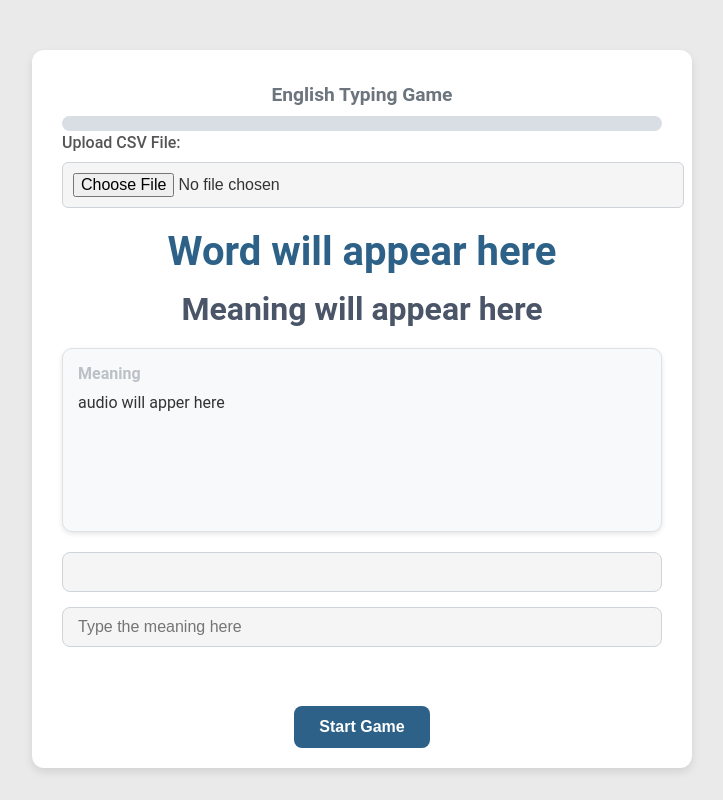
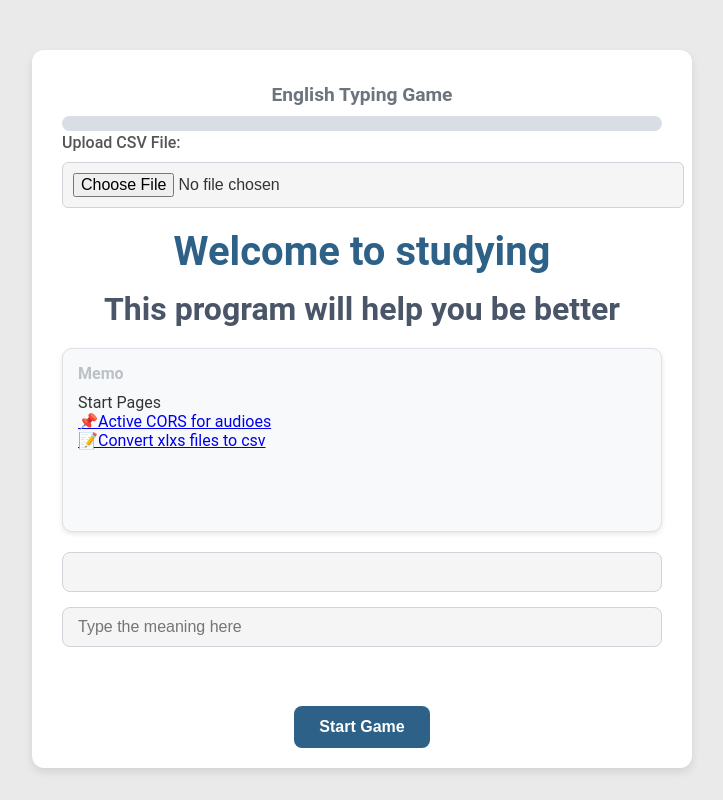
Before and after one commit to KaceTH/English-Study, a plain HTML site: page index.html in a window 1280 px wide. Shown: the whole page, without its empty margins (278-1001 px from the left). Drawn offline with Linux system fonts and the light colour scheme.

Commit message:
Update index.html

```diff
--- a/index.html
+++ b/index.html
@@ -19,16 +19,18 @@
         </div>
 
         <div class="game-display">
-            <div id="word" class="word-display">Word will appear here</div>
-            <div id="meaning" class="meaning-display">Meaning will appear here</div>
+            <div id="word" class="word-display">Welcome to studying</div>
+            <div id="meaning" class="meaning-display">This program will help you be better</div>
         </div>
 
         <div class="dictionary-info" id="dictionaryInfo">
-            <h2>Meaning</h2>
-            <div id="definition">audio will apper here</div>
+            <h2>Memo</h2>
+            <div id="definition">Start Pages</div>
             <div id="uk">
+                <a href="https://cors-anywhere.herokuapp.com/corsdemo">📌Active CORS for audioes</a>
             </div>
             <div id="us">
+                <a href="https://kaceth.github.io/XLSXTOCSV">📝Convert xlxs files to csv</a>
             </div>
         </div>
         <div class="user-input">
```
